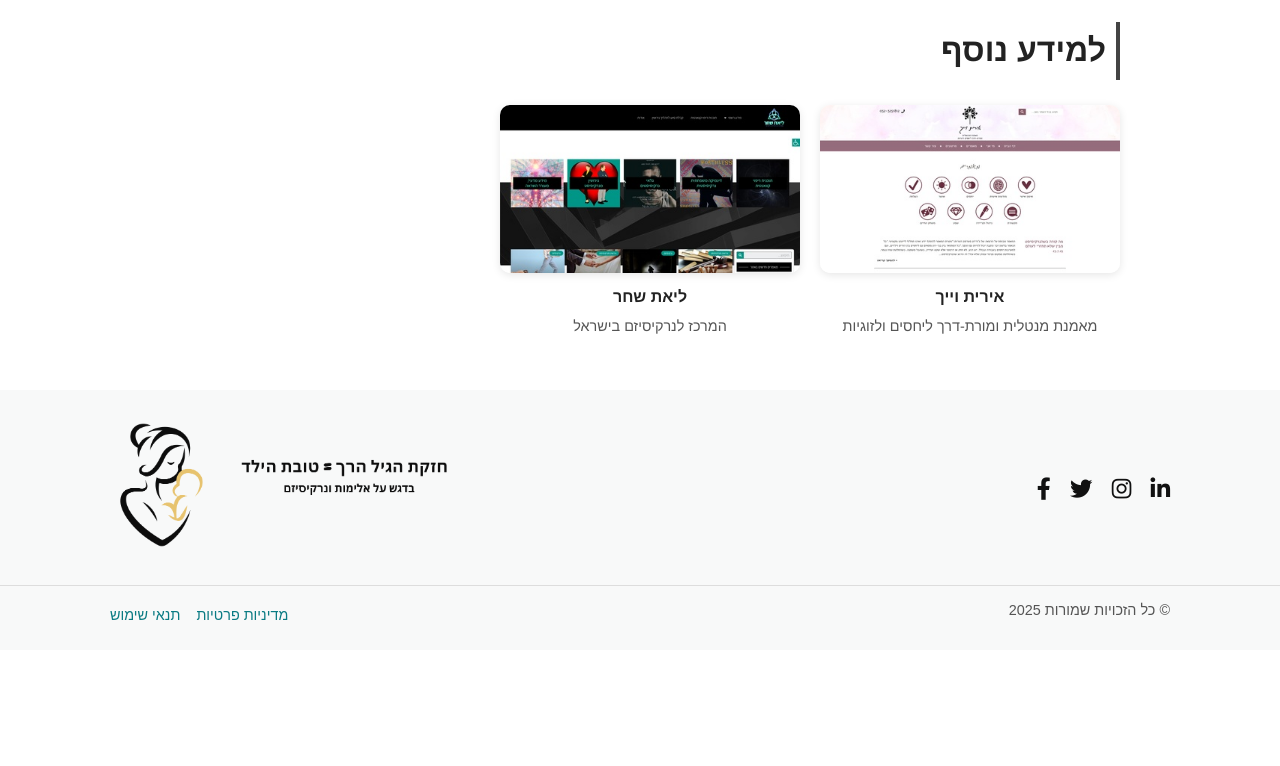
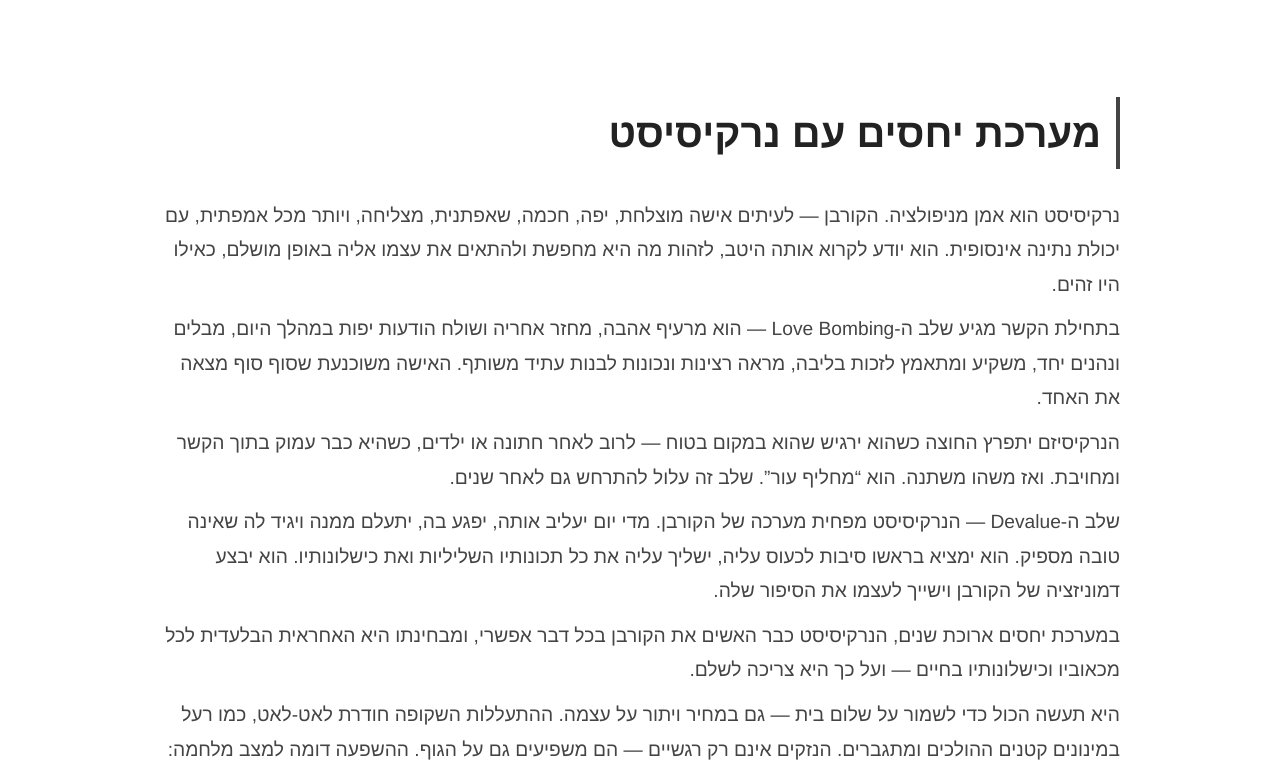
Before and after one commit to hezkathagilharach/tovat-hayeled, a plain HTML site: page pages/narcissism.html in a window 1280 px wide. Shown: the part 2034-2800 px from the top of the page. Before the commit the page ends 2684 px from the top, so only its background shows below. Drawn offline with Linux system fonts and the light colour scheme.

Commit message:
added section for relationshit

```diff
--- a/pages/narcissism.html
+++ b/pages/narcissism.html
@@ -181,7 +181,8 @@
       <li>ניצול מערכות יחסים לצרכים אישיים</li>
       <li>נוכלות, מניפולציות, וגזלייטינג</li>
       <li>ראיית מציאות מעוותת והשלכה על הקורבן</li>
-      <li>נטייה לעצבים וליצירת כאוס, ראייה שלילית גם כשאין סיבה אמיתית לכך</li>
+      <li>ראייה שלילית מתמדת גם כשאין סיבה אמיתית לכך</li>
+      <li>נטייה לעצבים, ניזון מכאוס</li>
       <li>נטייה לזלזל או להקטין אחרים</li>
       <li>מפיק הנאה וסיפוק מהסבל של הקורבן</li>
     </ul>
@@ -229,6 +230,63 @@
     </ul>
 
   </section>
+
+<section class="content-section reveal">
+
+<h1>מערכת יחסים עם נרקיסיסט</h1>
+<p>
+נרקיסיסט הוא אמן מניפולציה. הקורבן — לעיתים אישה מוצלחת, יפה, חכמה,
+שאפתנית, מצליחה, ויותר מכל אמפתית, עם יכולת נתינה אינסופית.
+הוא יודע לקרוא אותה היטב, לזהות מה היא מחפשת ולהתאים את עצמו אליה
+באופן מושלם, כאילו היו זהים.
+</p>
+
+<p>
+בתחילת הקשר מגיע שלב ה-Love Bombing — הוא מרעיף אהבה, מחזר אחריה ושולח הודעות יפות במהלך היום,
+מבלים ונהנים יחד, משקיע ומתאמץ לזכות בליבה, מראה רצינות ונכונות לבנות עתיד משותף.
+האישה משוכנעת שסוף סוף מצאה את האחד.
+</p>
+
+<p>
+הנרקיסיזם יתפרץ החוצה כשהוא ירגיש שהוא במקום בטוח — לרוב לאחר חתונה או ילדים,
+כשהיא כבר עמוק בתוך הקשר ומחויבת. ואז משהו משתנה.
+הוא “מחליף עור”. שלב זה עלול להתרחש גם לאחר שנים.
+</p>
+
+<p>
+שלב ה-Devalue — הנרקיסיסט מפחית מערכה של הקורבן. מדי יום יעליב אותה,
+יפגע בה, יתעלם ממנה ויגיד לה שאינה טובה מספיק.
+הוא ימציא בראשו סיבות לכעוס עליה, ישליך עליה את כל תכונותיו השליליות
+ואת כישלונותיו. הוא יבצע דמוניזציה של הקורבן וישייך לעצמו את הסיפור שלה.
+</p>
+
+<p>
+במערכת יחסים ארוכת שנים, הנרקיסיסט כבר האשים את הקורבן בכל דבר אפשרי,
+ומבחינתו היא האחראית הבלעדית לכל מכאוביו וכישלונותיו בחיים — ועל כך היא צריכה לשלם.
+</p>
+
+<p>
+היא תעשה הכול כדי לשמור על שלום בית — גם במחיר ויתור על עצמה.
+ההתעללות השקופה חודרת לאט-לאט, כמו רעל במינונים קטנים ההולכים ומתגברים.
+הנזקים אינם רק רגשיים — הם משפיעים גם על הגוף.
+ההשפעה דומה למצב מלחמה: מצב הישרדותי תמידי,
+דריכות, חרדה, אובדן ביטחון עצמי, מחיקת זהות, אובדן זיכרון ופגיעה עמוקה בנפש.
+</p>
+
+<p>
+החיים עם נרקיסיסט דומים לחיים לצד אויב: מטרתו להכאיב, להכעיס,
+לפגוע ולהרוס כל רגע מאושר. החיים לצדו נחווים כעונש אינסופי.
+</p>
+
+<p>
+בפרידה, שלב ה- Discard — הנרקיסיסט הופך לאויב הגדול ביותר של הקורבן.
+זוהי מלחמה קרה שבה כל האמצעים כשרים.
+ הילדים הופכים לכלי במלחמה, והמשמורת המשותפת מותירה את האישה והילדים בתוך מעגל מתמשך של פגיעה.
+</p>
+
+
+
+</section>
 
 <section class="website-thumbnails">
   <h2>למידע נוסף</h2>
```
